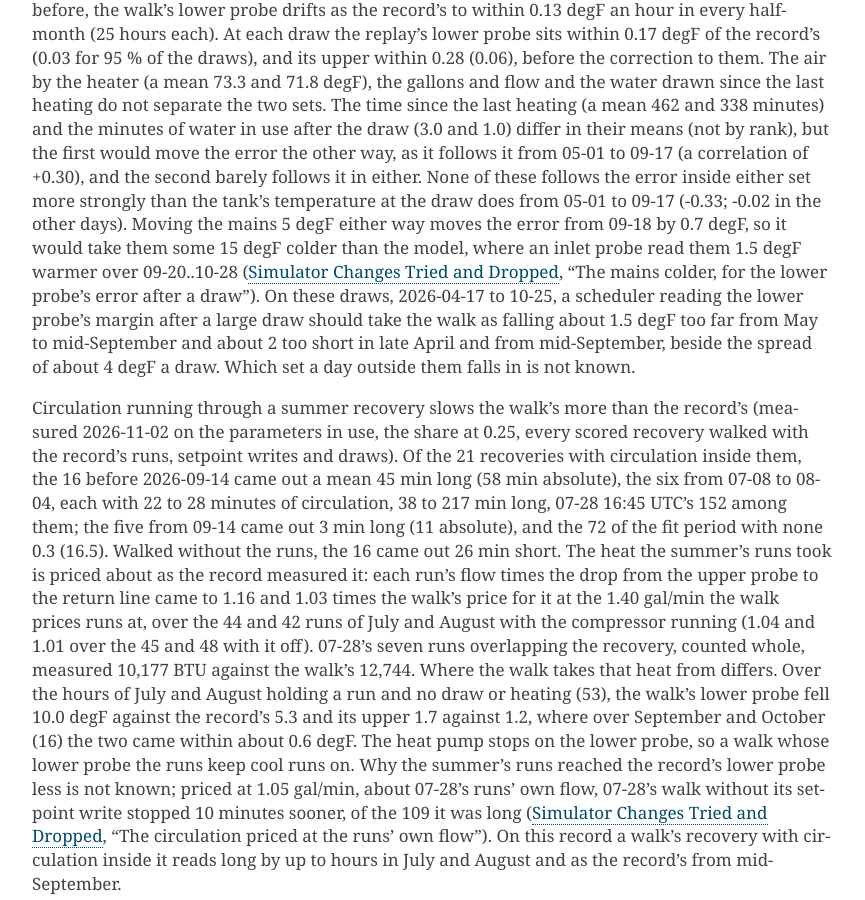
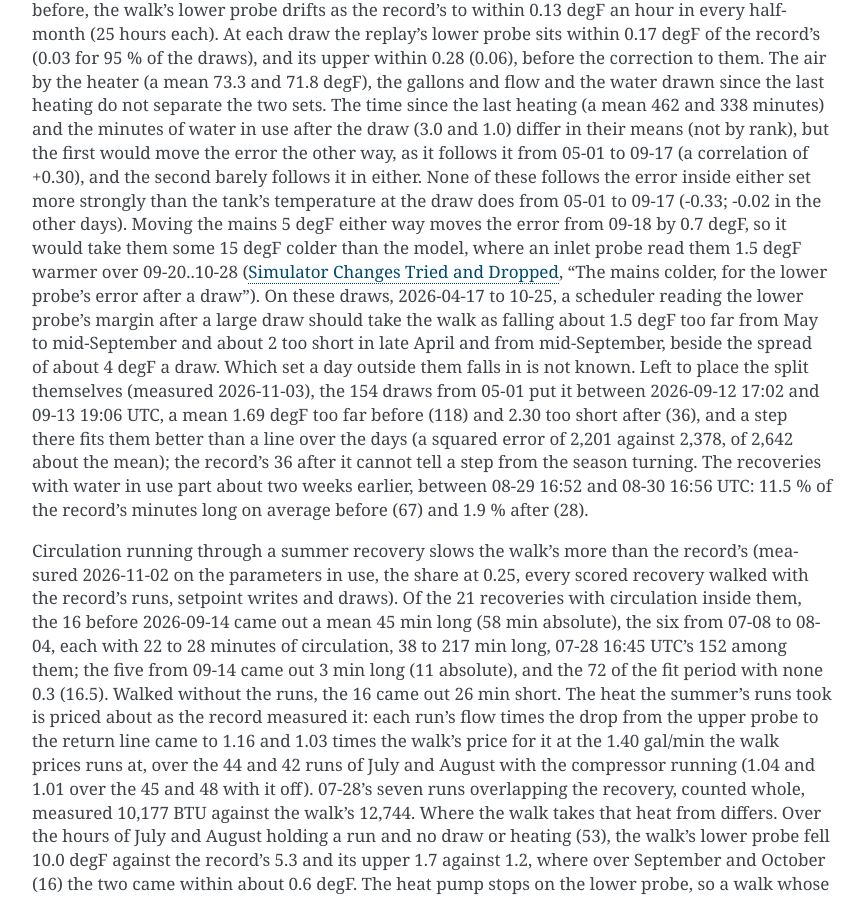
Before and after one commit to eman/nwp500-python, a Sphinx documentation site: the page built from docs/explanation/simulator.rst, in a window 1280 px wide and 900 px high, scrolled down 12839 px. Shown: the whole window, without its empty margins (338-1203 px from the left). Built offline with Sphinx 7.4.7, drawn with Linux system fonts in a browser that asks for light colours.

Commit message:
docs(sim): where the draws' error changes, as the data place it

```diff
--- a/docs/explanation/simulator.rst
+++ b/docs/explanation/simulator.rst
@@ -748,7 +748,15 @@ the lower probe's error after a draw"). On these draws, 2026-04-17 to
 should take the walk as falling about 1.5 degF too far from May to
 mid-September and about 2 too short in late April and from
 mid-September, beside the spread of about 4 degF a draw. Which set a day
-outside them falls in is not known.
+outside them falls in is not known. Left to place the split themselves
+(measured 2026-11-03), the 154 draws from 05-01 put it between
+2026-09-12 17:02 and 09-13 19:06 UTC, a mean 1.69 degF too far before
+(118) and 2.30 too short after (36), and a step there fits them better
+than a line over the days (a squared error of 2,201 against 2,378, of
+2,642 about the mean); the record's 36 after it cannot tell a step from
+the season turning. The recoveries with water in use part about two
+weeks earlier, between 08-29 16:52 and 08-30 16:56 UTC: 11.5 % of the
+record's minutes long on average before (67) and 1.9 % after (28).
 
 Circulation running through a summer recovery slows the walk's more than
 the record's (measured 2026-11-02 on the parameters in use, the share at
```
